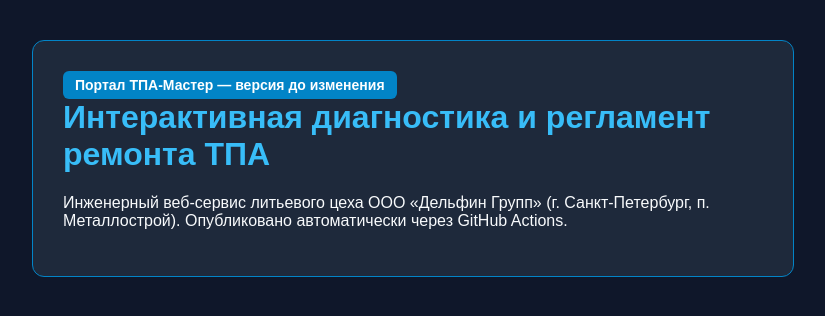
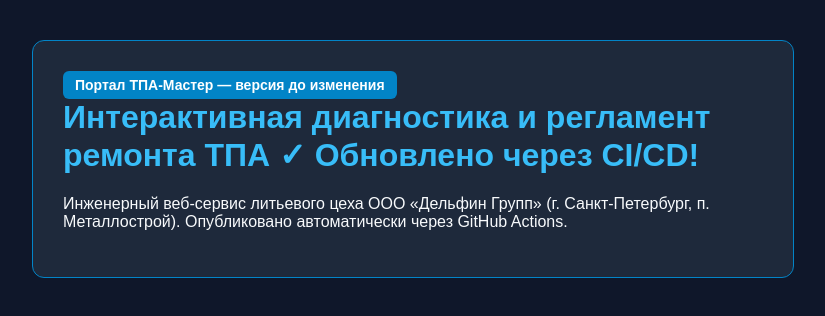
Before and after one commit to Zhurzvka/Laba-5, a plain HTML site: page index.html in a window 1280 px wide. Shown: the whole page, without its empty margins (227-1052 px from the left). Drawn offline with Linux system fonts and the light colour scheme.

Commit message:
Update index.html

```diff
--- a/index.html
+++ b/index.html
@@ -8,7 +8,7 @@
 <body>
   <div class="card">
     <span class="badge">Портал ТПА-Мастер — версия до изменения</span>
-    <h1>Интерактивная диагностика и регламент ремонта ТПА</h1>
+    <h1>Интерактивная диагностика и регламент ремонта ТПА ✓ Обновлено через CI/CD!</h1>
     <p>Инженерный веб-сервис литьевого цеха ООО «Дельфин Групп» (г. Санкт-Петербург, п. Металлострой). Опубликовано автоматически через GitHub Actions.</p>
   </div>
 </body>
```
